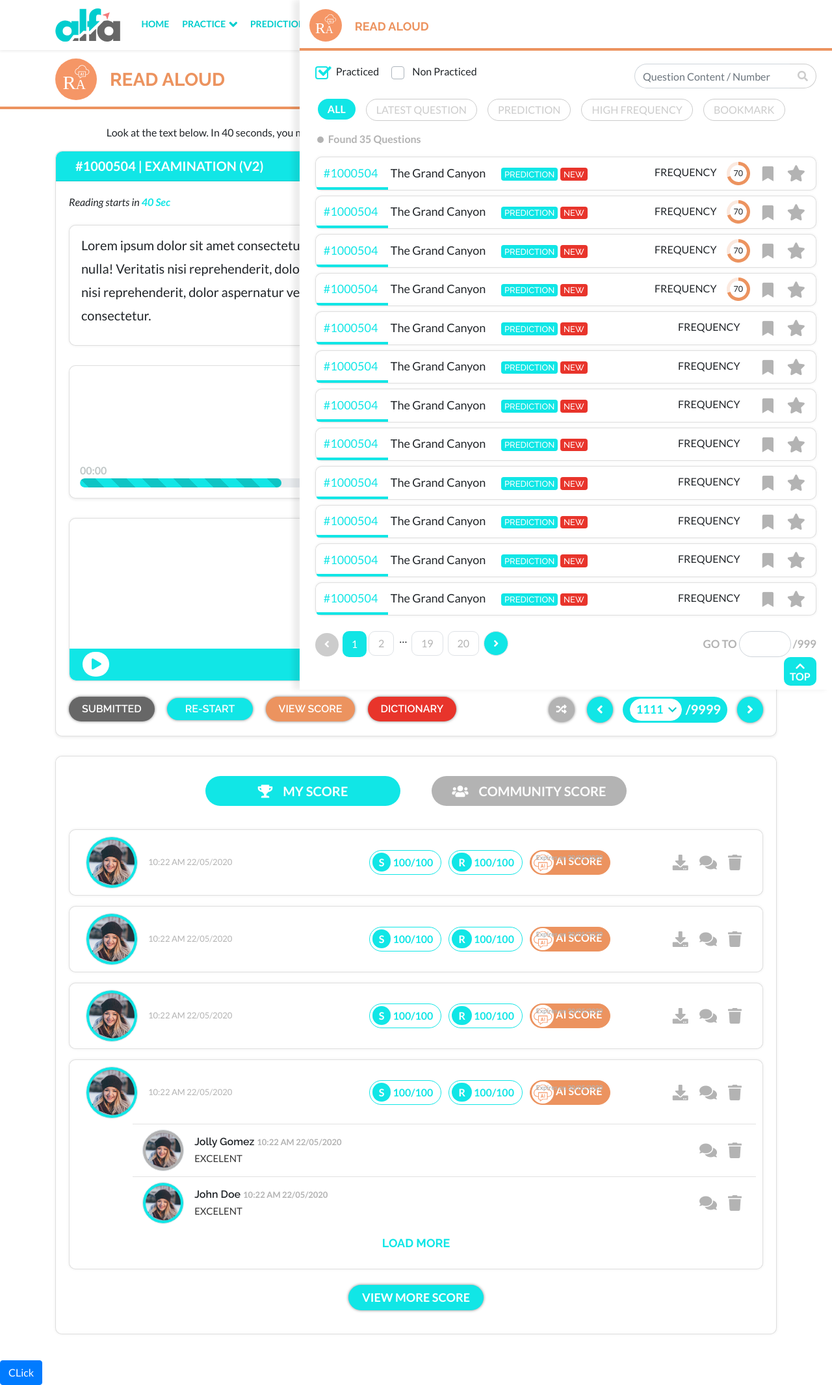
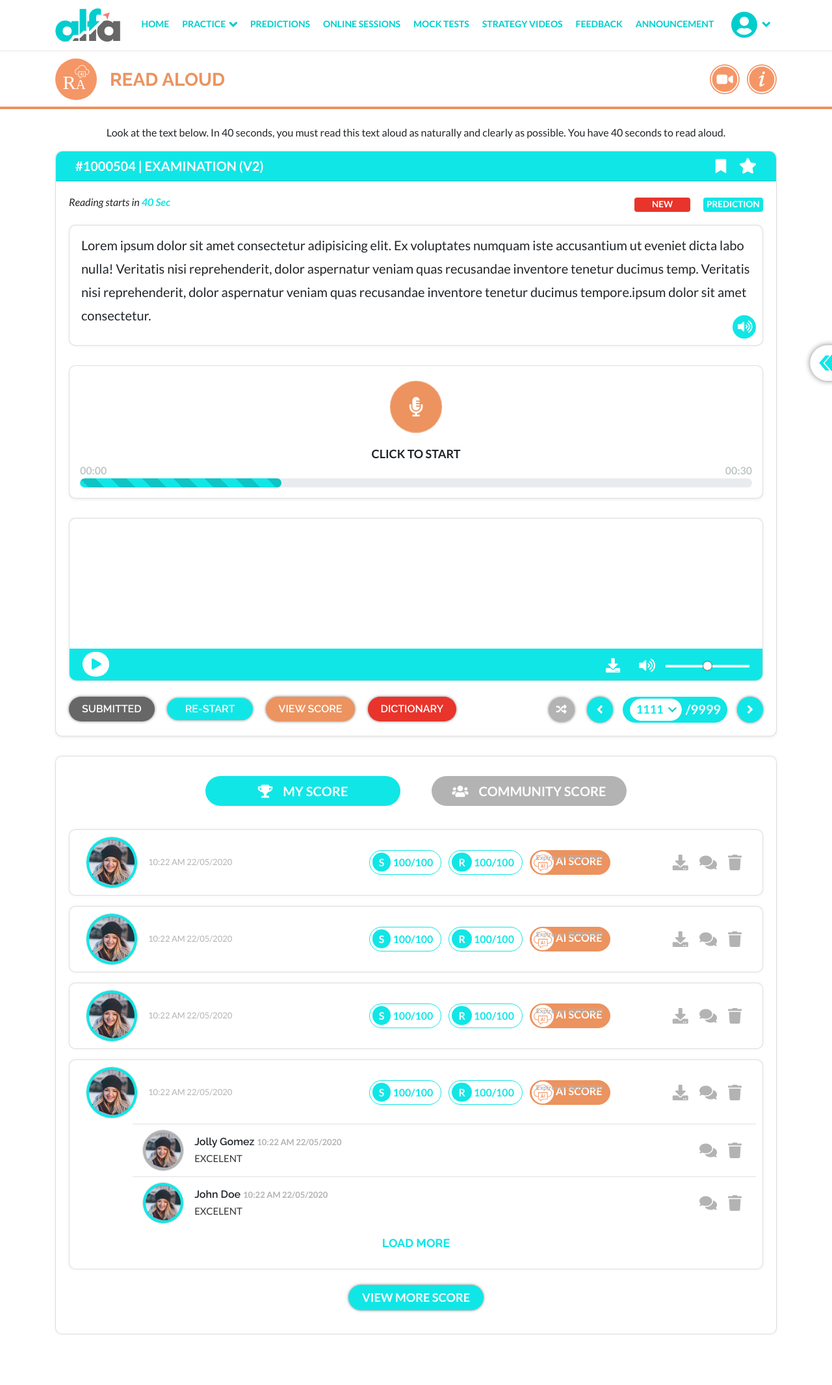
Before and after one commit to PVKotecha/alfa-dashboard, a PHP site: page /practice-test-read-aloud.html in a window 1280 px wide. Shown: the whole page at 65% size. After the commit the page ends 2053 px from the top, so only its background shows below. Run offline with PHP 8.4, Linux system fonts and the light colour scheme; a map, chart or similar area stays blank.

Commit message:
[fix] sidebar

```diff
--- a/css/alfa-style.css
+++ b/css/alfa-style.css
@@ -1601,9 +1601,8 @@ p.alfa-test-card-bottom-content{
     padding: 0;
     list-style: none;
     background-color: #fff;
-    overflow-y: auto;
     z-index: 1031;
-    box-shadow: -10px 0 .5rem rgba(0,0,0,.075)!important;
+    /* box-shadow: -10px 0 .5rem rgba(0,0,0,.075)!important;  */
 }
 .alfa-PT-sidebar .alfa-PT-header-wrapper .alfa-PT-header-left img{
     max-width: 50px;
@@ -1613,6 +1612,11 @@ p.alfa-test-card-bottom-content{
 }
 .alfa-PT-sidebar .alfa-PT-header-wrapper{
     margin-bottom: 20px;
+}
+.alfa-sidebar-container{
+    overflow-y: auto;
+    height: 100%;
+    padding-bottom: 80px;
 }
 .alfa-PT-sidebar .custom-control-label{
     padding-left: 8px;
@@ -1803,8 +1807,23 @@ p.alfa-test-card-bottom-content{
     line-height: 1;
     margin-left: 10px;
 }
-
-
+.alfa-sidebar-arrow{
+    position: absolute;
+    left: -34px;
+    top: 50%;
+    z-index: 1033;
+    background-color: #fff;
+    box-shadow: 0 0 .5rem rgba(0,0,0,.5)!important;
+    border-radius: 50px;
+    padding: 5px;
+}
+.alfa-sidebar-arrow img{
+    width: 48px;
+    padding: 10px 9px;
+}
+.rotate{
+    transform: rotate(180deg);
+}
 @media (min-width: 320px) {
     /* .alfa-PT-sidebar .navbar-side {
         max-width: 100%;
@@ -1869,7 +1888,7 @@ p.alfa-test-card-bottom-content{
     cursor: pointer;
     background-color: #5f5f5f;
     opacity: .6;
-    z-index: 990;
+    z-index: 1030;
 }
 
 
--- a/js/alfa-scripts.js
+++ b/js/alfa-scripts.js
@@ -508,19 +508,20 @@ var Countdown = {
 
     //Go to top
     $('.alfa-sidebar-gotoTop').on('click', function(){
-        $('.alfa-PT-sidebar .navbar-side').animate({ scrollTop: "0" })
+        $('.alfa-PT-sidebar .navbar-side .alfa-sidebar-container').animate({ scrollTop: "0" })
     });
 
     //SIDEBAR
     $('#navbarSideButton').on('click', function() {
         $('#navbarSide').toggleClass('reveal');
-        $('.alfa-overlay').show();
+        $('#navbarSideButton img').toggleClass('rotate');
+        $('.alfa-overlay').toggle();
       });
 
-      $('.alfa-overlay').on('click', function(){
-        $('#navbarSide').removeClass('reveal');
-        $('.alfa-overlay').hide();
-      });
+    //   $('.alfa-overlay').on('click', function(){
+    //     $('#navbarSide').removeClass('reveal');
+    //     $('.alfa-overlay').hide();
+    //   });
 
 
 
--- a/practice-test-read-aloud.html
+++ b/practice-test-read-aloud.html
@@ -765,10 +765,12 @@
         </div>
     </div>
     <!--Alfa body End-->
-<button id="navbarSideButton" class="btn btn-primary">CLick</button>
     <!--Sidebar-->
     <div class="alfa-PT-sidebar">
-        <ul class="navbar-side reveal" id="navbarSide">
+        <ul class="navbar-side" id="navbarSide">
+            <div class="alfa-sidebar-arrow">
+               <a href="javascript:void(0)" id="navbarSideButton"> <img src="img/sidebar-arrow-only.svg" class="" alt="sidebar arrow"></a>
+            </div>
             <div class="alfa-PT-header-wrapper mt-1">
                 <div class="container">
                     <!--HEADING-->
@@ -783,7 +785,7 @@
                 </div>
             </div>
             <!--HEADING end-->
-            <div class="container px-4">
+            <div class="container px-4 alfa-sidebar-container">
                  <!--Checkbox and Search-->
                  <div class="row mb-3">
                     <div class="col">
```
Also changed, not shown: img/sidebar-arrow-only.svg (added), img/sidebar-arrow.svg (added).
